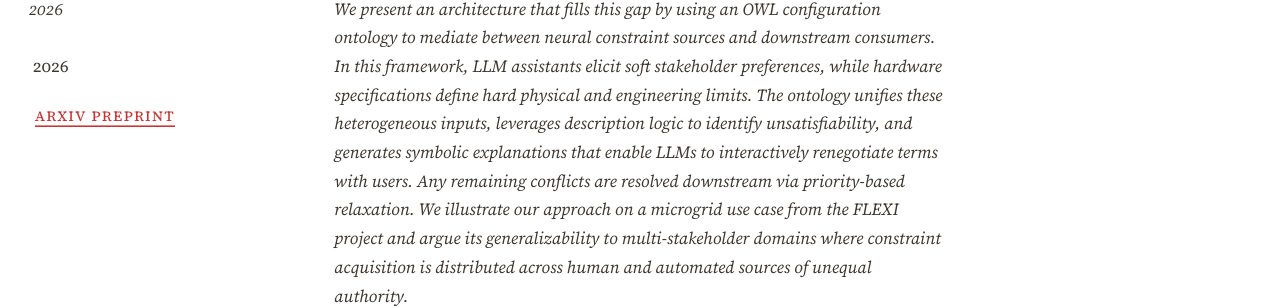
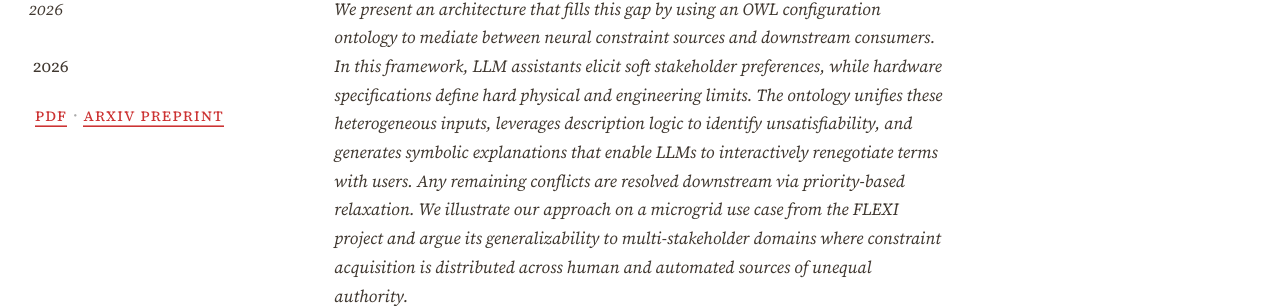
Before and after one commit to stefanbischof/stefanbischof.github.io, a Jekyll site: the page built from _publications/2026-kgnesy-constraint-acquisition.md, in a window 1280 px wide. Shown: the part 387-695 px from the top of the page. Built offline with Jekyll 4.4.1, drawn with Linux system fonts in a browser that asks for light colours.

Commit message:
Add workshop PDF link to the KG-NeSy 2026 paper
Co-Authored-By: Claude Opus 5.5 <noreply@anthropic.com>

```diff
--- a/_publications/2026-kgnesy-constraint-acquisition.md
+++ b/_publications/2026-kgnesy-constraint-acquisition.md
@@ -10,6 +10,8 @@ venue: Third International Workshop on Knowledge Graphs and Neurosymbolic AI (KG
 category: workshop
 status: forthcoming
 links:
+  - label: PDF
+    url: https://kg-nesy.github.io/paper/kgnesy-paper6.pdf
   - label: arXiv preprint
     url: https://arxiv.org/abs/2609.29876
 abstract: |
```
